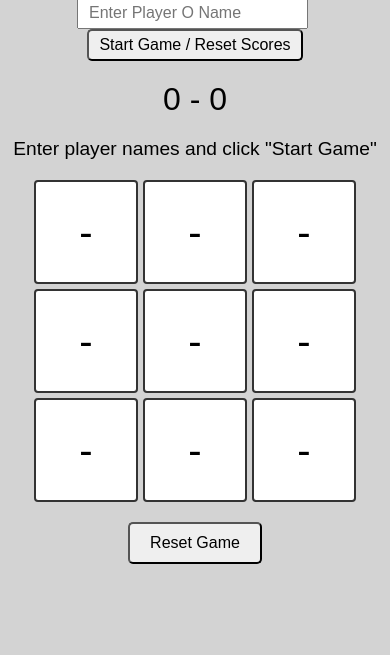
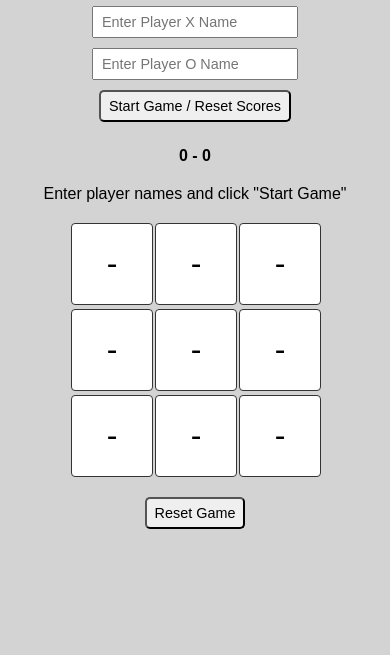
Before and after one commit to caylemh/odin-tic-tac-toe, a plain HTML site: page index.html in a window 390 px wide. Shown: the part 205-860 px from the top of the page. Drawn offline with Linux system fonts and the light colour scheme.

Commit message:
Add Mobile responsiveness

```diff
--- a/styles.css
+++ b/styles.css
@@ -1,6 +1,7 @@
 body {
   font-family: Arial, sans-serif;
   display: flex;
+  flex-direction: column;
   justify-content: center;
   align-items: center;
   height: 100vh;
@@ -38,10 +39,14 @@ body {
   overflow: hidden;
 }
 
+#player1Name, #player2Name, #startBtn {
+    margin: 5px auto
+}
+
 .scoreboard {
     margin: 20px auto;
-    font-size: 2rem;
-    font-weight: 400;
+    font-size: 1.5rem;
+    font-weight: 600;
 }
 
 .board {
@@ -88,3 +93,51 @@ body {
   cursor: pointer;
   border-radius: 5px;
 }
+
+/* ==============================
+   MOBILE RESPONSIVE STYLING
+   ============================== */
+@media (max-width: 500px) {
+  .board {
+    grid-template-columns: repeat(3, 80px);
+    grid-gap: 4px;
+  }
+
+  .cell {
+    width: 80px;
+    height: 80px;
+    font-size: 2rem;
+    border: 1px solid #333;
+  }
+
+  #resetBtn, .player-inputs input, .player-inputs button {
+    font-size: 0.9rem;
+    padding: 6px 8px;
+  }
+
+  #message, .scoreboard {
+    font-size: 1rem;
+  }
+}
+
+@media (max-width: 350px) {
+  .board {
+    grid-template-columns: repeat(3, 60px);
+    grid-gap: 3px;
+  }
+
+  .cell {
+    width: 60px;
+    height: 60px;
+    font-size: 1.5rem;
+  }
+
+  #resetBtn, .player-inputs input, .player-inputs button {
+    font-size: 0.8rem;
+    padding: 4px 6px;
+  }
+
+  #message, .scoreboard {
+    font-size: 0.9rem;
+  }
+}
```
